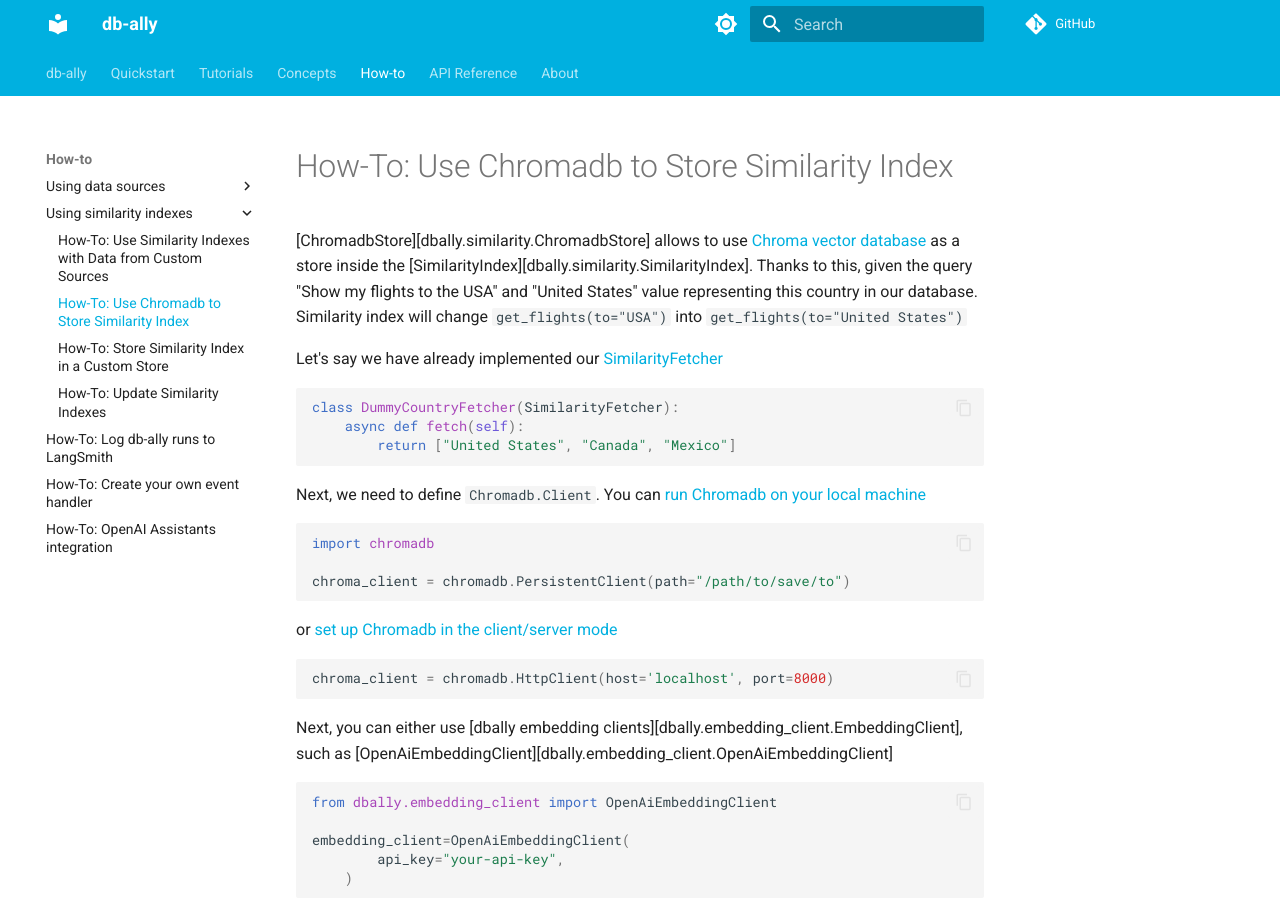
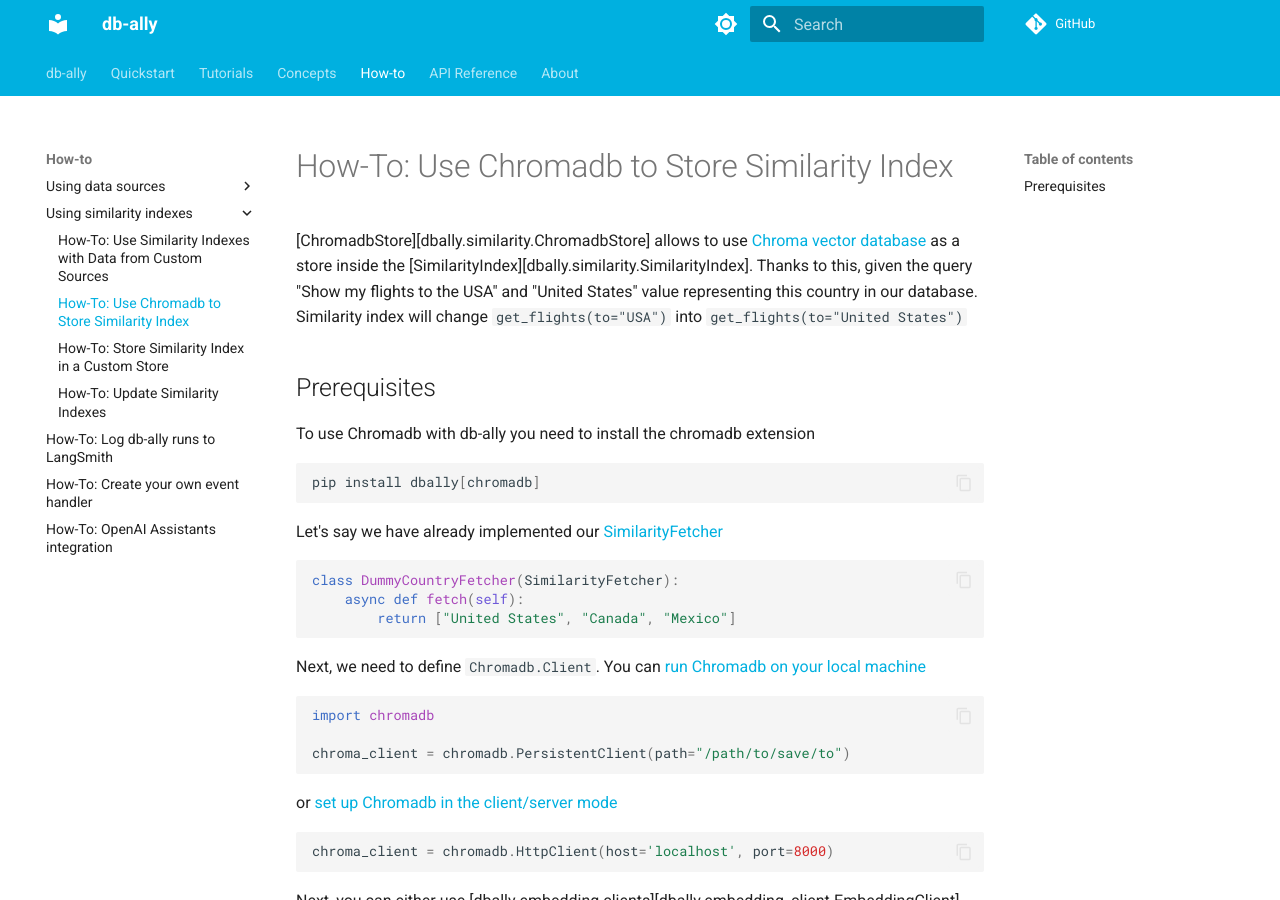
Before and after one commit to deepsense-ai/db-ally, an MkDocs documentation site: the page built from docs/how-to/use_chromadb_store.md, in a window 1280 px wide and 900 px high. Built offline with MkDocs 1.6.1 and Material for MkDocs 9.7.7, drawn with Linux system fonts in a browser that asks for light colours; comment, search, counter and statistics services are not loaded.

Commit message:
fix: missing dependencies

````diff
--- a/docs/how-to/use_chromadb_store.md
+++ b/docs/how-to/use_chromadb_store.md
@@ -1,6 +1,15 @@
 # How-To: Use Chromadb to Store Similarity Index
 
 [ChromadbStore][dbally.similarity.ChromadbStore] allows to use [Chroma vector database](https://docs.trychroma.com/api-reference#methods-on-collection) as a store inside the [SimilarityIndex][dbally.similarity.SimilarityIndex]. Thanks to this, given the query "Show my flights to the USA" and "United States" value representing this country in our database. Similarity index will change `get_flights(to="USA")` into `get_flights(to="United States")`
+
+
+## Prerequisites
+
+To use Chromadb with db-ally you need to install the chromadb extension
+
+```python
+pip install dbally[chromadb]
+```
 
 Let's say we have already implemented our [SimilarityFetcher](../how-to/use_custom_similarity_fetcher.md)
 
--- a/requirements-dev.txt
+++ b/requirements-dev.txt
@@ -1,7 +1,7 @@
 # Requirements as needed for development for this project.
 # ---------------------------------------------------------
 # Install current project
--e.[openai,transformers]
+-e.[openai,transformers,chromadb]
 # developer tools:
 pre-commit
 pytest>=6.2.5
--- a/setup.cfg
+++ b/setup.cfg
@@ -62,6 +62,8 @@
     pydantic-core~=2.16.2
     pydantic-settings~=2.0.3
     psycopg2-binary~=2.9.9
+chromadb =
+    chromadb>=0.4.24
 
 [options.packages.find]
 where = src
````
